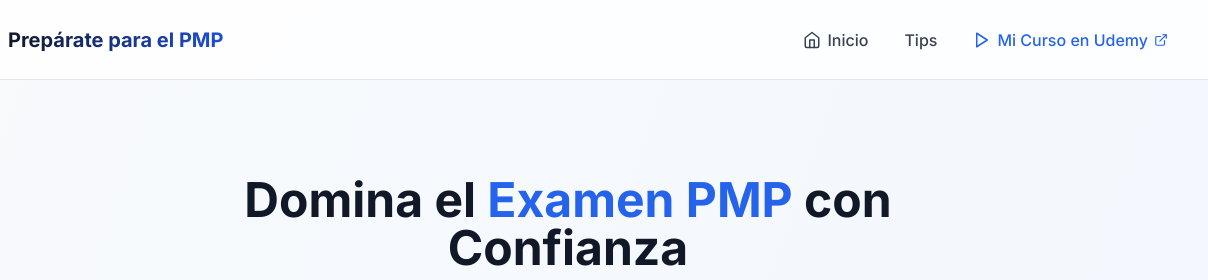
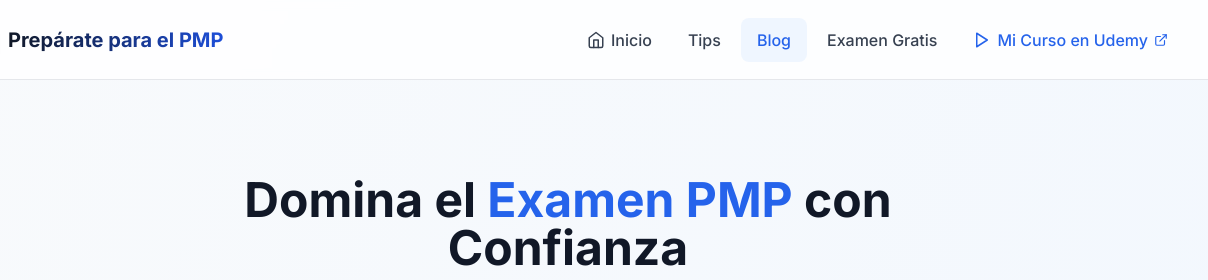
Before and after one commit to pacorder/PMP-MASTER-EXAM-7, a plain HTML site: page index.html in a window 1280 px wide. Shown: the top 280 px of the page, 72-1280 px from the left. Drawn offline with nearby package versions, Linux system fonts and the light colour scheme; files whose address does not match are found by name.

Commit message:
Update index.html

```diff
--- a/index.html
+++ b/index.html
@@ -60,9 +60,9 @@
         </svg>
         <span>Inicio</span>
       </a>
-      <a href="tips.html" class="px-4 py-2.5 rounded-lg font-medium text-gray-700 hover:text-blue-600 hover:bg-blue-50 transition-all duration-200">
-        Tips
-      </a>
+      <a href="tips.html" class="px-4 py-2.5 rounded-lg font-medium text-gray-700 hover:text-blue-600 hover:bg-blue-50 transition-all duration-200">     Tips   </a>
+         <a href="blog.html" class="px-4 py-2.5 rounded-lg font-medium text-blue-600 bg-blue-50">Blog</a>
+       <a href="pmpexam1.html" class="px-4 py-2.5 rounded-lg font-medium text-gray-700 hover:text-blue-600 hover:bg-blue-50 transition-all duration-200">Examen Gratis</a>
       <a href="https://www.udemy.com/course/pmp-exam-prep-mastery-based-on-pmbok-7th-edition/?referralCode=254FB14904B38D95B252" target="_blank" rel="noopener noreferrer" class="px-4 py-2.5 rounded-lg font-medium text-blue-600 hover:text-blue-700 hover:bg-blue-50 transition-all duration-200 flex items-center space-x-1.5 group">
         <svg xmlns="http://www.w3.org/2000/svg" width="18" height="18" viewBox="0 0 24 24" fill="none" stroke="currentColor" stroke-width="2" stroke-linecap="round" stroke-linejoin="round" class="group-hover:animate-pulse">
           <polygon points="5 3 19 12 5 21 5 3"></polygon>
```
